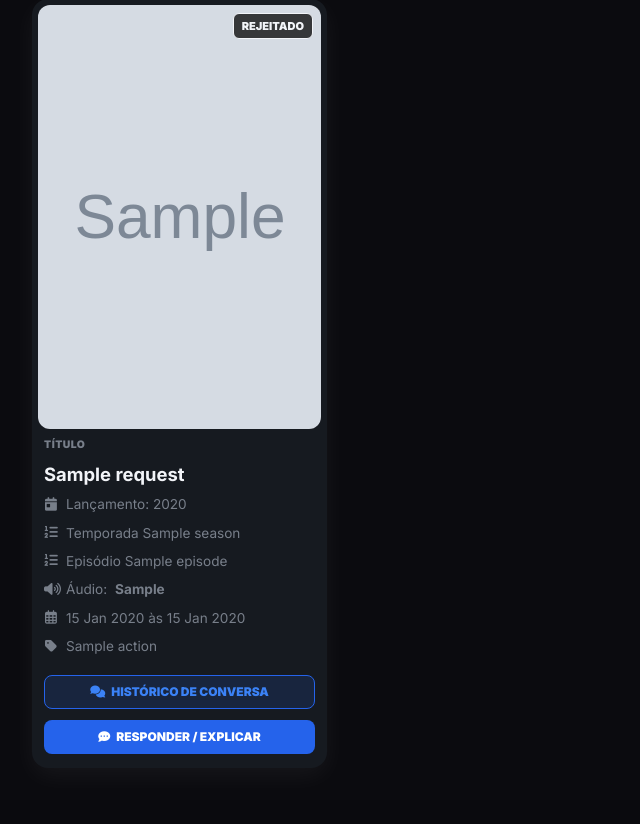
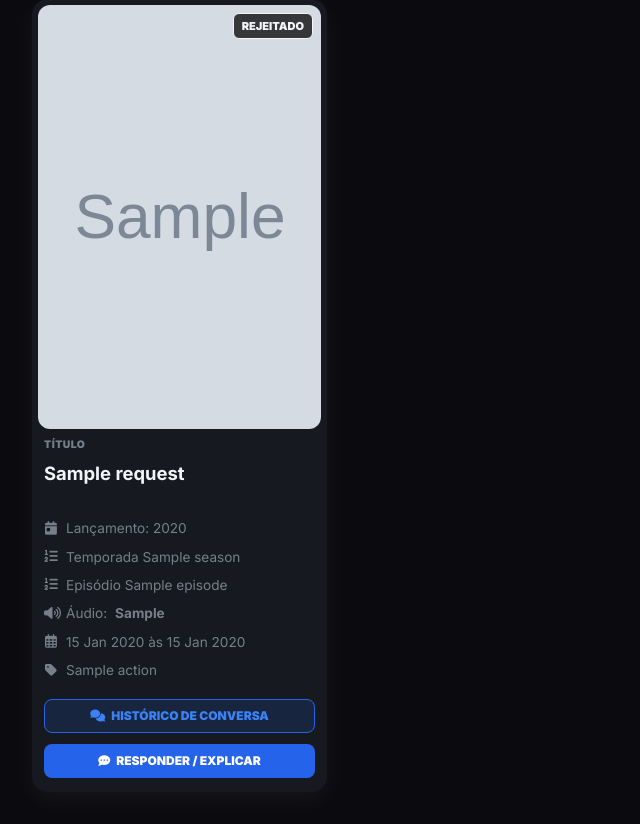
Before and after one commit to HDLDel/PEDIDOS, a Node server app: template views/revenda/dashboard.ejs in a window 1280 px wide. Shown: the part 418-1242 px from the top of the page, without its empty margins (0-640 px from the left). Before the commit the page ends 1186 px from the top, so only its background shows below. Run offline with Node 20, Linux system fonts and the light colour scheme; the template is opened without the code that fills it: most values are stand-ins (such as "Sample title", 1, 10 or a date in 2020); grey boxes marked "Sample" are stand-in pictures; some libraries are stand-ins or nearby versions.

Commit message:
Eu atualizei o estilo dos títulos nos painéis para suportar quebra em até 2 linhas usando CSS line-clamp (que insere reticências se passar desse limite), garantindo que títulos longos fiquem visíveis e que todos os cards mantenham a mesma altura alinhada.
Alterações Realizadas:
Painel de Administrador: Atualizado a classe .card-title no arquivo

dashboard.ejs
.
Painel de Revendedor: Atualizado a classe .request-card .title no arquivo

dashboard.ejs
.

```diff
--- a/views/revenda/dashboard.ejs
+++ b/views/revenda/dashboard.ejs
@@ -200,10 +200,15 @@
       margin: 0;
       font-size: 1.15rem;
       font-weight: 700;
-      white-space: nowrap;
+      color: var(--text-primary);
+      display: -webkit-box;
+      -webkit-line-clamp: 2;
+      -webkit-box-orient: vertical;
       overflow: hidden;
       text-overflow: ellipsis;
-      color: var(--text-primary);
+      white-space: normal;
+      min-height: 2.8em;
+      line-height: 1.35;
     }
 
     .info-item {
```
Also changed, not shown: views/dashboard.ejs (+7 -2 lines).
